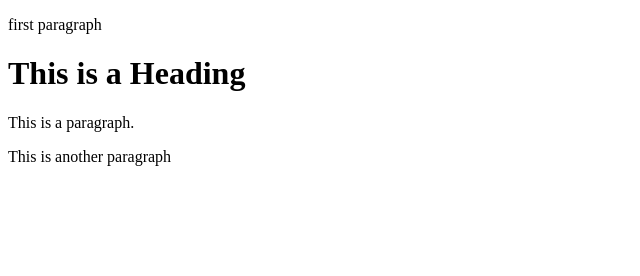
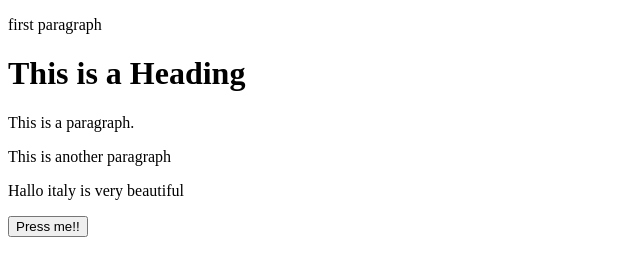
Before and after one commit to mayyashamdar/learning-git, a plain HTML site: page index.html in a window 1280 px wide. Shown: the whole page, without its empty margins (0-640 px from the left). Drawn offline with Linux system fonts and the light colour scheme.

Commit message:
edit html

```diff
--- a/index.html
+++ b/index.html
@@ -8,5 +8,8 @@
 <h1>This is a Heading</h1>
 <p>This is a paragraph.</p>
 <p>This is another paragraph</p>
+<p>Hallo italy is very beautiful</p>
+<button> Press me!!</button>
+
 </body>
 </html>
```
